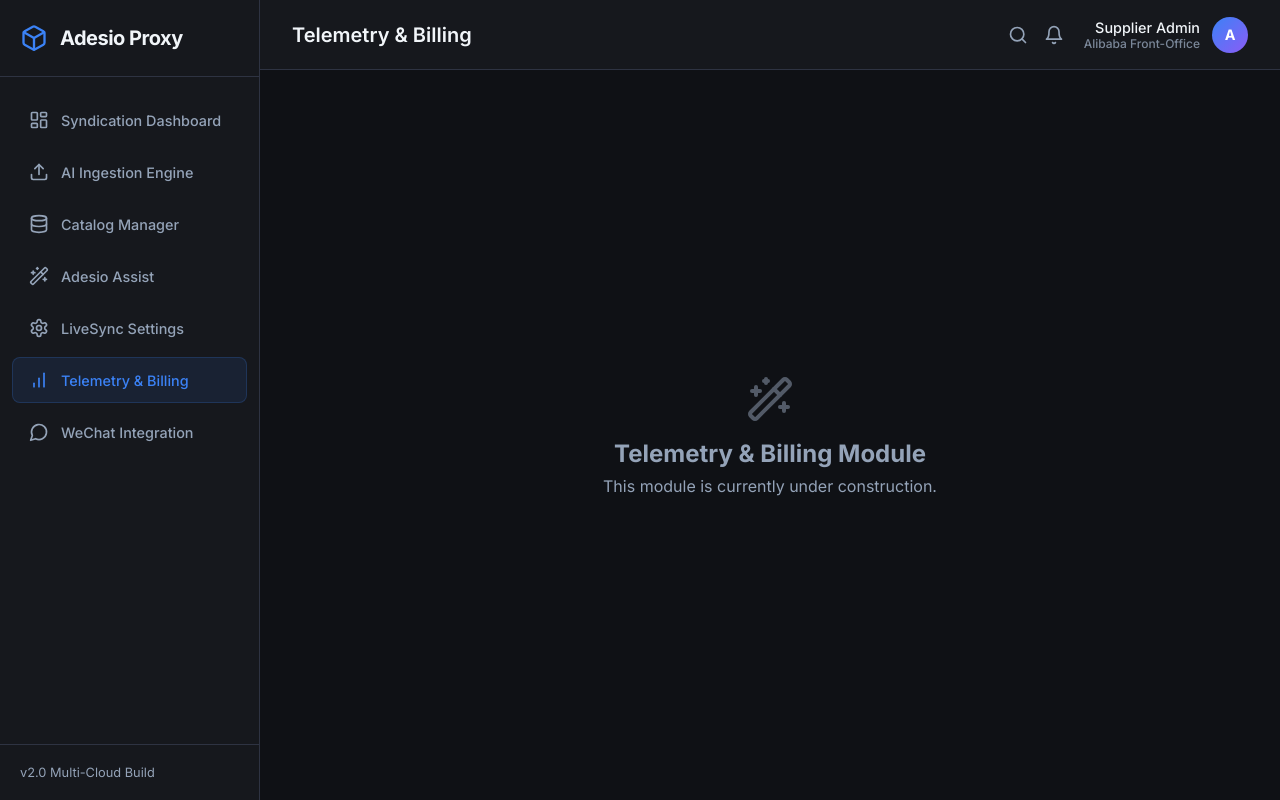
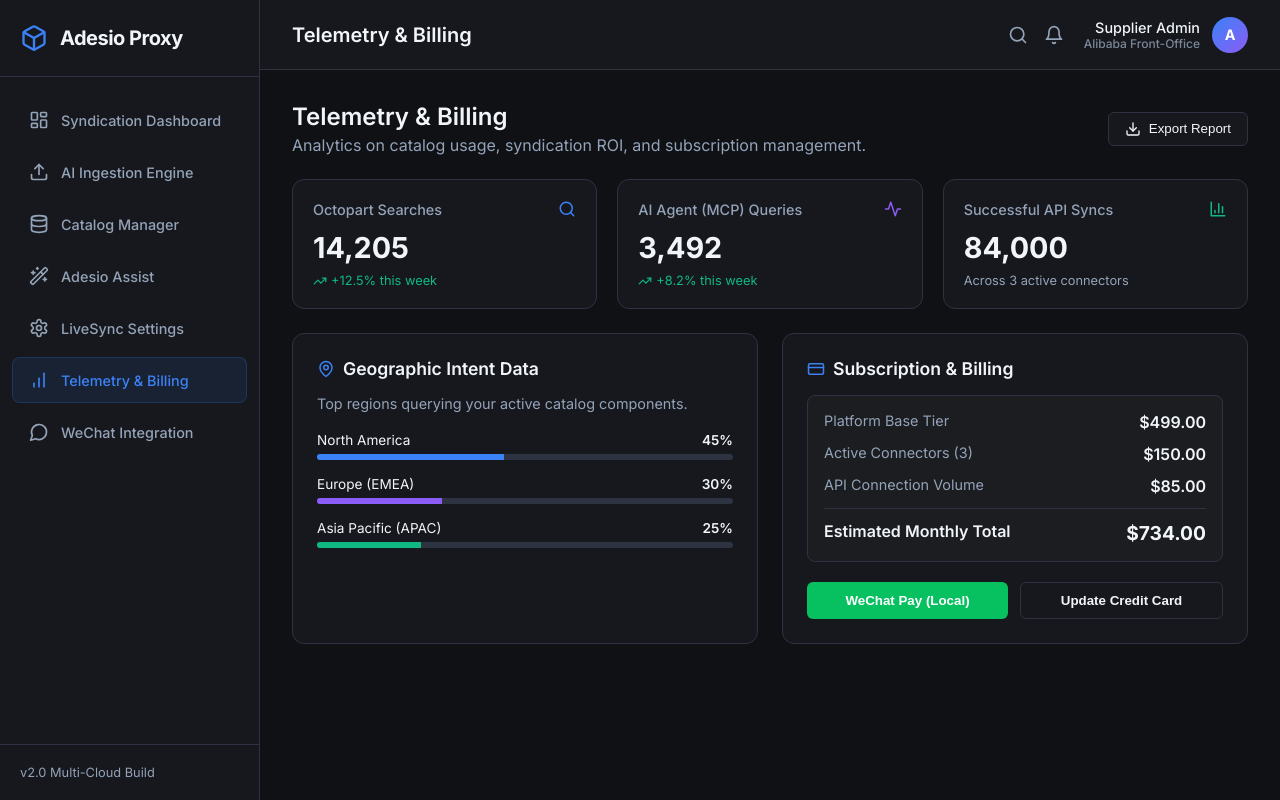
Before and after one commit to Bertier-Adesio/adesio-proxy, a React (Vite) app: page / in a window 1280 px wide. Both pictures are taken after a click on the element "Telemetry & Billing". Built offline with nearby package versions, Linux system fonts and the light colour scheme.

Commit message:
Implement Telemetry & Billing module

```diff
--- a/src/App.tsx
+++ b/src/App.tsx
@@ -8,6 +8,7 @@ import CatalogManager from './components/CatalogManager';
 import LiveSyncSettings from './components/LiveSyncSettings';
 import AdesioAssist from './components/AdesioAssist';
 import WeChatIntegration from './components/WeChatIntegration';
+import TelemetryBilling from './components/TelemetryBilling';
 import './index.css';
 
 const MODULES = [
@@ -169,6 +170,7 @@ export default function App() {
            : activeModule === 'assist' ? <AdesioAssist />
            : activeModule === 'integrations' ? <LiveSyncSettings />
            : activeModule === 'wechat' ? <WeChatIntegration />
+           : activeModule === 'telemetry' ? <TelemetryBilling />
            : <DefaultView title={activeTitle} />}
         </div>
       </main>
--- /dev/null
+++ b/src/components/TelemetryBilling.tsx
@@ -0,0 +1,129 @@
+import React from 'react';
+import { BarChart3, TrendingUp, Search, Activity, CreditCard, Download, MapPin } from 'lucide-react';
+
+export default function TelemetryBilling() {
+  return (
+    <div style={{ display: 'flex', flexDirection: 'column', gap: '24px', maxWidth: '1000px', margin: '0 auto', width: '100%' }}>
+      {/* HEADER */}
+      <div style={{ display: 'flex', justifyContent: 'space-between', alignItems: 'center' }}>
+        <div>
+          <h2 style={{ fontSize: '1.5rem', fontWeight: 600, color: 'var(--text-primary)' }}>Telemetry & Billing</h2>
+          <p style={{ color: 'var(--text-secondary)', marginTop: '4px' }}>Analytics on catalog usage, syndication ROI, and subscription management.</p>
+        </div>
+        <button style={{ padding: '8px 16px', background: 'var(--panel-bg)', color: 'var(--text-primary)', border: '1px solid var(--border-color)', borderRadius: '6px', cursor: 'pointer', display: 'flex', alignItems: 'center', gap: '8px' }}>
+          <Download size={16} /> Export Report
+        </button>
+      </div>
+
+      <div style={{ display: 'grid', gridTemplateColumns: 'repeat(3, 1fr)', gap: '20px' }}>
+        <div className="card" style={{ padding: '20px' }}>
+          <div style={{ display: 'flex', justifyContent: 'space-between', alignItems: 'center', marginBottom: '12px' }}>
+            <span style={{ color: 'var(--text-secondary)', fontSize: '0.9rem', fontWeight: 500 }}>Octopart Searches</span>
+            <Search size={18} color="#3b82f6" />
+          </div>
+          <div style={{ fontSize: '1.8rem', fontWeight: 700, color: 'var(--text-primary)' }}>14,205</div>
+          <div style={{ fontSize: '0.8rem', color: '#10b981', marginTop: '8px', display: 'flex', alignItems: 'center', gap: '4px' }}>
+            <TrendingUp size={14} /> +12.5% this week
+          </div>
+        </div>
+
+        <div className="card" style={{ padding: '20px' }}>
+          <div style={{ display: 'flex', justifyContent: 'space-between', alignItems: 'center', marginBottom: '12px' }}>
+            <span style={{ color: 'var(--text-secondary)', fontSize: '0.9rem', fontWeight: 500 }}>AI Agent (MCP) Queries</span>
+            <Activity size={18} color="#8b5cf6" />
+          </div>
+          <div style={{ fontSize: '1.8rem', fontWeight: 700, color: 'var(--text-primary)' }}>3,492</div>
+          <div style={{ fontSize: '0.8rem', color: '#10b981', marginTop: '8px', display: 'flex', alignItems: 'center', gap: '4px' }}>
+            <TrendingUp size={14} /> +8.2% this week
+          </div>
+        </div>
+
+        <div className="card" style={{ padding: '20px' }}>
+          <div style={{ display: 'flex', justifyContent: 'space-between', alignItems: 'center', marginBottom: '12px' }}>
+            <span style={{ color: 'var(--text-secondary)', fontSize: '0.9rem', fontWeight: 500 }}>Successful API Syncs</span>
+            <BarChart3 size={18} color="#10b981" />
+          </div>
+          <div style={{ fontSize: '1.8rem', fontWeight: 700, color: 'var(--text-primary)' }}>84,000</div>
+          <div style={{ fontSize: '0.8rem', color: 'var(--text-secondary)', marginTop: '8px' }}>
+            Across 3 active connectors
+          </div>
+        </div>
+      </div>
+
+      <div style={{ display: 'grid', gridTemplateColumns: '1fr 1fr', gap: '24px' }}>
+        {/* INTENT DATA */}
+        <div className="card" style={{ padding: '24px' }}>
+          <h3 style={{ fontSize: '1.1rem', fontWeight: 600, marginBottom: '16px', display: 'flex', alignItems: 'center', gap: '8px' }}>
+            <MapPin size={18} color="var(--accent-primary)" /> Geographic Intent Data
+          </h3>
+          <p style={{ color: 'var(--text-secondary)', fontSize: '0.9rem', marginBottom: '20px' }}>Top regions querying your active catalog components.</p>
+
+          <div style={{ display: 'flex', flexDirection: 'column', gap: '16px' }}>
+            <div>
+              <div style={{ display: 'flex', justifyContent: 'space-between', fontSize: '0.85rem', marginBottom: '6px' }}>
+                <span>North America</span>
+                <span style={{ fontWeight: 600 }}>45%</span>
+              </div>
+              <div style={{ width: '100%', height: '6px', background: 'var(--border-color)', borderRadius: '3px', overflow: 'hidden' }}>
+                <div style={{ width: '45%', height: '100%', background: '#3b82f6' }}></div>
+              </div>
+            </div>
+            <div>
+              <div style={{ display: 'flex', justifyContent: 'space-between', fontSize: '0.85rem', marginBottom: '6px' }}>
+                <span>Europe (EMEA)</span>
+                <span style={{ fontWeight: 600 }}>30%</span>
+              </div>
+              <div style={{ width: '100%', height: '6px', background: 'var(--border-color)', borderRadius: '3px', overflow: 'hidden' }}>
+                <div style={{ width: '30%', height: '100%', background: '#8b5cf6' }}></div>
+              </div>
+            </div>
+            <div>
+              <div style={{ display: 'flex', justifyContent: 'space-between', fontSize: '0.85rem', marginBottom: '6px' }}>
+                <span>Asia Pacific (APAC)</span>
+                <span style={{ fontWeight: 600 }}>25%</span>
+              </div>
+              <div style={{ width: '100%', height: '6px', background: 'var(--border-color)', borderRadius: '3px', overflow: 'hidden' }}>
+                <div style={{ width: '25%', height: '100%', background: '#10b981' }}></div>
+              </div>
+            </div>
+          </div>
+        </div>
+
+        {/* BILLING */}
+        <div className="card" style={{ padding: '24px', display: 'flex', flexDirection: 'column' }}>
+          <h3 style={{ fontSize: '1.1rem', fontWeight: 600, marginBottom: '16px', display: 'flex', alignItems: 'center', gap: '8px' }}>
+            <CreditCard size={18} color="var(--accent-primary)" /> Subscription & Billing
+          </h3>
+
+          <div style={{ background: 'rgba(255,255,255,0.02)', border: '1px solid var(--border-color)', borderRadius: '8px', padding: '16px', marginBottom: '20px' }}>
+            <div style={{ display: 'flex', justifyContent: 'space-between', marginBottom: '12px' }}>
+              <span style={{ color: 'var(--text-secondary)', fontSize: '0.9rem' }}>Platform Base Tier</span>
+              <span style={{ fontWeight: 600 }}>$499.00</span>
+            </div>
+            <div style={{ display: 'flex', justifyContent: 'space-between', marginBottom: '12px' }}>
+              <span style={{ color: 'var(--text-secondary)', fontSize: '0.9rem' }}>Active Connectors (3)</span>
+              <span style={{ fontWeight: 600 }}>$150.00</span>
+            </div>
+            <div style={{ display: 'flex', justifyContent: 'space-between', borderBottom: '1px solid var(--border-color)', paddingBottom: '12px', marginBottom: '12px' }}>
+              <span style={{ color: 'var(--text-secondary)', fontSize: '0.9rem' }}>API Connection Volume</span>
+              <span style={{ fontWeight: 600 }}>$85.00</span>
+            </div>
+            <div style={{ display: 'flex', justifyContent: 'space-between', color: 'var(--text-primary)' }}>
+              <span style={{ fontWeight: 600 }}>Estimated Monthly Total</span>
+              <span style={{ fontWeight: 700, fontSize: '1.2rem' }}>$734.00</span>
+            </div>
+          </div>
+
+          <div style={{ marginTop: 'auto', display: 'flex', gap: '12px' }}>
+            <button style={{ flex: 1, padding: '10px', background: '#07c160', color: 'white', border: 'none', borderRadius: '6px', fontWeight: 600, cursor: 'pointer', display: 'flex', justifyContent: 'center', alignItems: 'center', gap: '6px' }}>
+              WeChat Pay (Local)
+            </button>
+            <button style={{ flex: 1, padding: '10px', background: 'var(--panel-bg)', color: 'var(--text-primary)', border: '1px solid var(--border-color)', borderRadius: '6px', fontWeight: 600, cursor: 'pointer' }}>
+              Update Credit Card
+            </button>
+          </div>
+        </div>
+      </div>
+    </div>
+  );
+}
```
